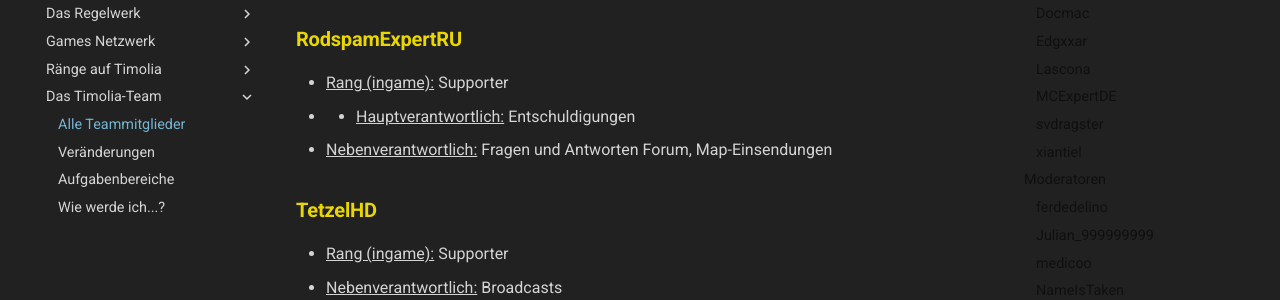
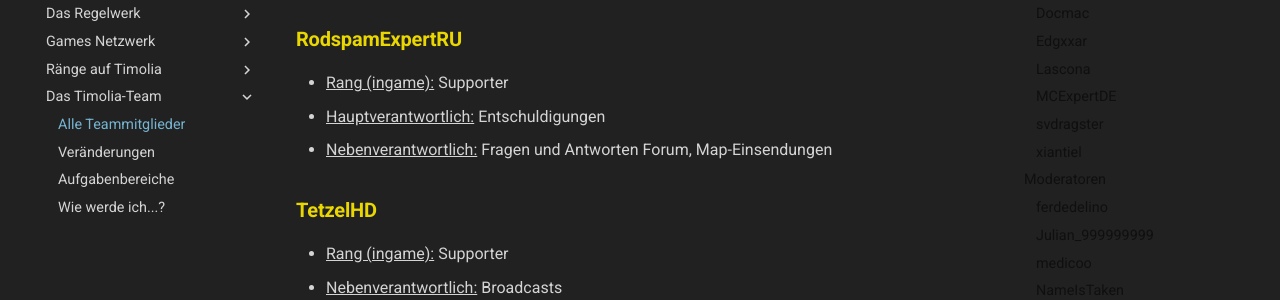
Before and after one commit to TimoliaDE/HowTo, an MkDocs documentation site: the page built from docs/team/members.md, in a window 1280 px wide and 900 px high, scrolled down 5544 px. Shown: the part 150-450 px from the top of the window. Built offline with MkDocs 1.6.1 and Material for MkDocs 9.7.7, drawn with Linux system fonts in a browser that asks for light colours; old or Windows-style settings are respelled for this version of MkDocs.

```diff
--- a/docs/team/members.md
+++ b/docs/team/members.md
@@ -156,7 +156,7 @@ Sie stehen für alle grundlegenden Fragen und Reports zur Verfügung und sind di
 
 ### <strong><span class='supporter'>RodspamExpertRU</span></strong>
 - <u>Rang (ingame):</u> Supporter
-- - <u>Hauptverantwortlich:</u> Entschuldigungen
+- <u>Hauptverantwortlich:</u> Entschuldigungen
 - <u>Nebenverantwortlich:</u> Fragen und Antworten Forum, Map-Einsendungen
 
 ### <strong><span class='supporter'>TetzelHD</span></strong>
```
